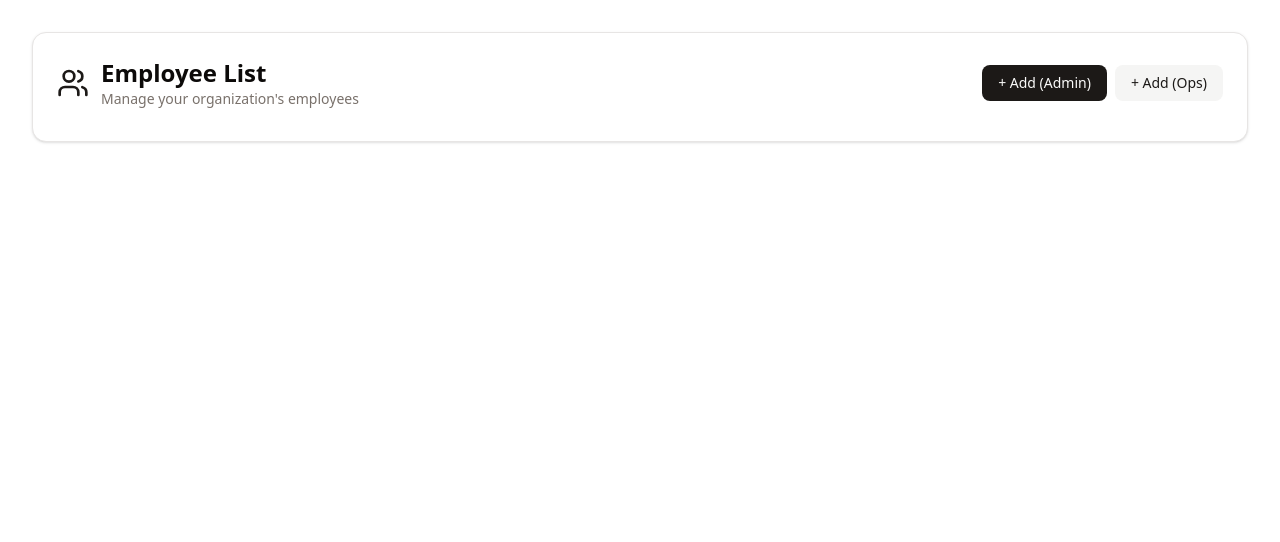
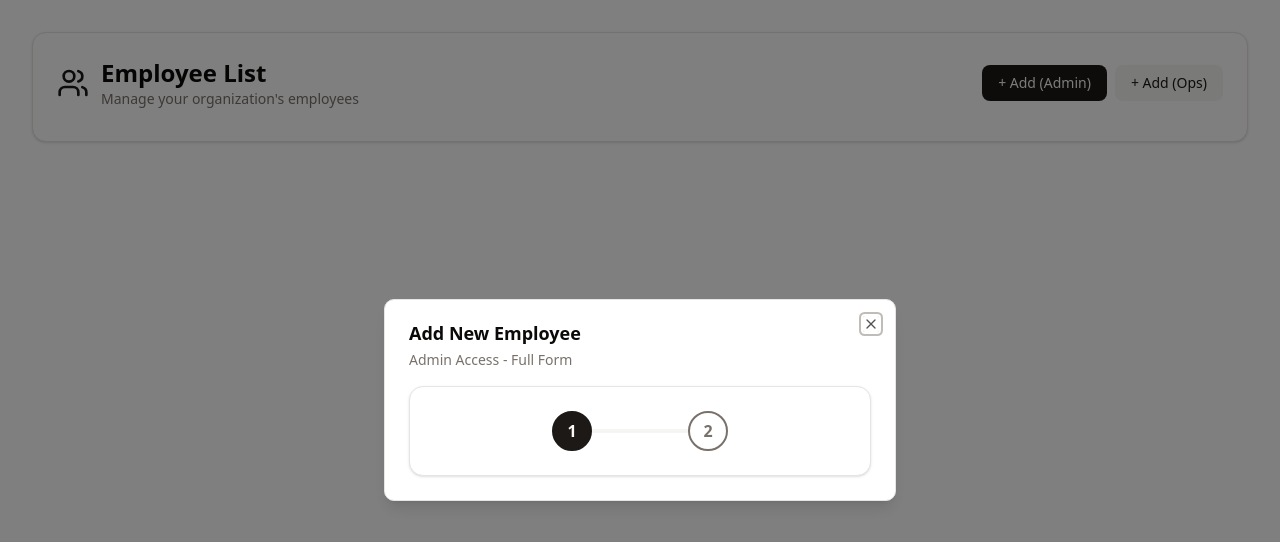
Before and after one commit to p-andhika/employee-wizard, a React (Vite) app: page / in a window 1280 px wide. Both pictures are taken after a click on the button "+ Add (Admin)". Shown: the top 542 px of the page. Built offline with nearby package versions, Linux system fonts and the light colour scheme.

Commit message:
feat: add wizard dialog for employee creation

```diff
--- a/package.json
+++ b/package.json
@@ -12,6 +12,7 @@
     "server2": "json-server --watch db-step2.json --port 4002 --delay 3000"
   },
   "dependencies": {
+    "@radix-ui/react-dialog": "^1.1.15",
     "@radix-ui/react-slot": "^1.2.3",
     "@tailwindcss/vite": "^4.1.15",
     "@tanstack/react-query": "^5.90.5",
--- a/src/App.tsx
+++ b/src/App.tsx
@@ -3,6 +3,7 @@
 // import { useDepartments } from "./hooks/useApi";
 import { useState } from "react";
 import EmployeeList from "./components/custom/employee-list";
+import Wizard from "./components/custom/wizard";
 
 function App() {
   // const [basicInfo, setBasicInfo] = useState({
@@ -13,9 +14,26 @@
   //   photo: "",
   // });
 
+  const [showWizard, setShownWizard] = useState(false);
+  const [role, setRole] = useState<"admin" | "ops">("admin");
+  const [step, setStep] = useState(1);
+
+  const openWizard = (selectedRole: "admin" | "ops") => {
+    setRole(selectedRole);
+    setStep(selectedRole === "ops" ? 2 : 1);
+    setShownWizard(true);
+  };
+
   return (
     <>
-      <EmployeeList />
+      <EmployeeList openWizard={openWizard} />
+
+      <Wizard
+        isOpen={showWizard}
+        setShownWizard={setShownWizard}
+        role={role}
+        step={step}
+      />
     </>
   );
 }
--- a/src/components/custom/employee-list.tsx
+++ b/src/components/custom/employee-list.tsx
@@ -7,7 +7,11 @@
 import { Button } from "@/components/ui/button";
 import { Users } from "lucide-react";
 
-const EmployeeList = () => {
+type Props = {
+  openWizard: (selectedRole: "admin" | "ops") => void;
+};
+
+const EmployeeList = ({ openWizard }: Props) => {
   return (
     <div className="min-h-screen bg-background p-4 md:p-8">
       <div className="max-w-7xl mx-auto">
@@ -24,8 +28,12 @@
                 </div>
               </div>
               <div className="flex gap-2">
-                <Button>+ Add (Admin)</Button>
-                <Button variant="secondary">+ Add (Ops)</Button>
+                <Button onClick={() => openWizard("admin")}>
+                  + Add (Admin)
+                </Button>
+                <Button onClick={() => openWizard("ops")} variant="secondary">
+                  + Add (Ops)
+                </Button>
               </div>
             </div>
           </CardHeader>
--- /dev/null
+++ b/src/components/custom/wizard.tsx
@@ -0,0 +1,70 @@
+import {
+  Dialog,
+  DialogContent,
+  DialogDescription,
+  DialogHeader,
+  DialogTitle,
+} from "@/components/ui/dialog";
+import { Card, CardContent } from "@/components/ui/card";
+import type { Dispatch, SetStateAction } from "react";
+import { Check } from "lucide-react";
+
+type Props = {
+  isOpen: boolean;
+  setShownWizard: Dispatch<SetStateAction<boolean>>;
+  role: "admin" | "ops";
+  step: number;
+};
+
+const Wizard = ({ isOpen, setShownWizard, role, step }: Props) => {
+  return (
+    <Dialog open={isOpen} onOpenChange={() => setShownWizard(false)}>
+      <DialogContent>
+        <DialogHeader>
+          <DialogTitle>Add New Employee</DialogTitle>
+          <DialogDescription>
+            {role === "admin"
+              ? "Admin Access - Full Form"
+              : "Ops Access - Details Only"}
+          </DialogDescription>
+        </DialogHeader>
+
+        <Card>
+          <CardContent className="space-y-6">
+            <div className="flex items-center justify-center">
+              <div
+                className={`flex items-center ${role === "admin" ? "" : "opacity-50"}`}
+              >
+                <div
+                  className={`flex items-center justify-center w-10 h-10 rounded-full border-2 font-semibold transition-colors ${
+                    step >= 1
+                      ? "bg-primary border-primary text-primary-foreground"
+                      : "border-muted-foreground text-muted-foreground"
+                  }`}
+                >
+                  {step > 1 ? <Check className="h-5 w-5" /> : "1"}
+                </div>
+                <div
+                  className={`w-24 h-1 transition-colors ${step >= 2 ? "bg-primary" : "bg-muted"}`}
+                ></div>
+              </div>
+              <div className="flex items-center">
+                <div
+                  className={`flex items-center justify-center w-10 h-10 rounded-full border-2 font-semibold transition-colors ${
+                    step >= 2
+                      ? "bg-primary border-primary text-primary-foreground"
+                      : "border-muted-foreground text-muted-foreground"
+                  }`}
+                >
+                  2
+                </div>
+              </div>
+            </div>
+          </CardContent>
+        </Card>
+      </DialogContent>
+    </Dialog>
+  );
+};
+
+export default Wizard;
--- /dev/null
+++ b/src/components/ui/dialog.tsx
@@ -0,0 +1,141 @@
+import * as React from "react"
+import * as DialogPrimitive from "@radix-ui/react-dialog"
+import { XIcon } from "lucide-react"
+
+import { cn } from "@/lib/utils"
+
+function Dialog({
+  ...props
+}: React.ComponentProps<typeof DialogPrimitive.Root>) {
+  return <DialogPrimitive.Root data-slot="dialog" {...props} />
+}
+
+function DialogTrigger({
+  ...props
+}: React.ComponentProps<typeof DialogPrimitive.Trigger>) {
+  return <DialogPrimitive.Trigger data-slot="dialog-trigger" {...props} />
+}
+
+function DialogPortal({
+  ...props
+}: React.ComponentProps<typeof DialogPrimitive.Portal>) {
+  return <DialogPrimitive.Portal data-slot="dialog-portal" {...props} />
+}
+
+function DialogClose({
+  ...props
+}: React.ComponentProps<typeof DialogPrimitive.Close>) {
+  return <DialogPrimitive.Close data-slot="dialog-close" {...props} />
+}
+
+function DialogOverlay({
+  className,
+  ...props
+}: React.ComponentProps<typeof DialogPrimitive.Overlay>) {
+  return (
+    <DialogPrimitive.Overlay
+      data-slot="dialog-overlay"
+      className={cn(
+        "data-[state=open]:animate-in data-[state=closed]:animate-out data-[state=closed]:fade-out-0 data-[state=open]:fade-in-0 fixed inset-0 z-50 bg-black/50",
+        className
+      )}
+      {...props}
+    />
+  )
+}
+
+function DialogContent({
+  className,
+  children,
+  showCloseButton = true,
+  ...props
+}: React.ComponentProps<typeof DialogPrimitive.Content> & {
+  showCloseButton?: boolean
+}) {
+  return (
+    <DialogPortal data-slot="dialog-portal">
+      <DialogOverlay />
+      <DialogPrimitive.Content
+        data-slot="dialog-content"
+        className={cn(
+          "bg-background data-[state=open]:animate-in data-[state=closed]:animate-out data-[state=closed]:fade-out-0 data-[state=open]:fade-in-0 data-[state=closed]:zoom-out-95 data-[state=open]:zoom-in-95 fixed top-[50%] left-[50%] z-50 grid w-full max-w-[calc(100%-2rem)] translate-x-[-50%] translate-y-[-50%] gap-4 rounded-lg border p-6 shadow-lg duration-200 sm:max-w-lg",
+          className
+        )}
+        {...props}
+      >
+        {children}
+        {showCloseButton && (
+          <DialogPrimitive.Close
+            data-slot="dialog-close"
+            className="ring-offset-background focus:ring-ring data-[state=open]:bg-accent data-[state=open]:text-muted-foreground absolute top-4 right-4 rounded-xs opacity-70 transition-opacity hover:opacity-100 focus:ring-2 focus:ring-offset-2 focus:outline-hidden disabled:pointer-events-none [&_svg]:pointer-events-none [&_svg]:shrink-0 [&_svg:not([class*='size-'])]:size-4"
+          >
+            <XIcon />
+            <span className="sr-only">Close</span>
+          </DialogPrimitive.Close>
+        )}
+      </DialogPrimitive.Content>
+    </DialogPortal>
+  )
+}
+
+function DialogHeader({ className, ...props }: React.ComponentProps<"div">) {
+  return (
+    <div
+      data-slot="dialog-header"
+      className={cn("flex flex-col gap-2 text-center sm:text-left", className)}
+      {...props}
+    />
+  )
+}
+
+function DialogFooter({ className, ...props }: React.ComponentProps<"div">) {
+  return (
+    <div
+      data-slot="dialog-footer"
+      className={cn(
+        "flex flex-col-reverse gap-2 sm:flex-row sm:justify-end",
+        className
+      )}
+      {...props}
+    />
+  )
+}
+
+function DialogTitle({
+  className,
+  ...props
+}: React.ComponentProps<typeof DialogPrimitive.Title>) {
+  return (
+    <DialogPrimitive.Title
+      data-slot="dialog-title"
+      className={cn("text-lg leading-none font-semibold", className)}
+      {...props}
+    />
+  )
+}
+
+function DialogDescription({
+  className,
+  ...props
+}: React.ComponentProps<typeof DialogPrimitive.Description>) {
+  return (
+    <DialogPrimitive.Description
+      data-slot="dialog-description"
+      className={cn("text-muted-foreground text-sm", className)}
+      {...props}
+    />
+  )
+}
+
+export {
+  Dialog,
+  DialogClose,
+  DialogContent,
+  DialogDescription,
+  DialogFooter,
+  DialogHeader,
+  DialogOverlay,
+  DialogPortal,
+  DialogTitle,
+  DialogTrigger,
+}
```
Also changed, not shown: 1 other file (tests, documents, lock files or other folders).
